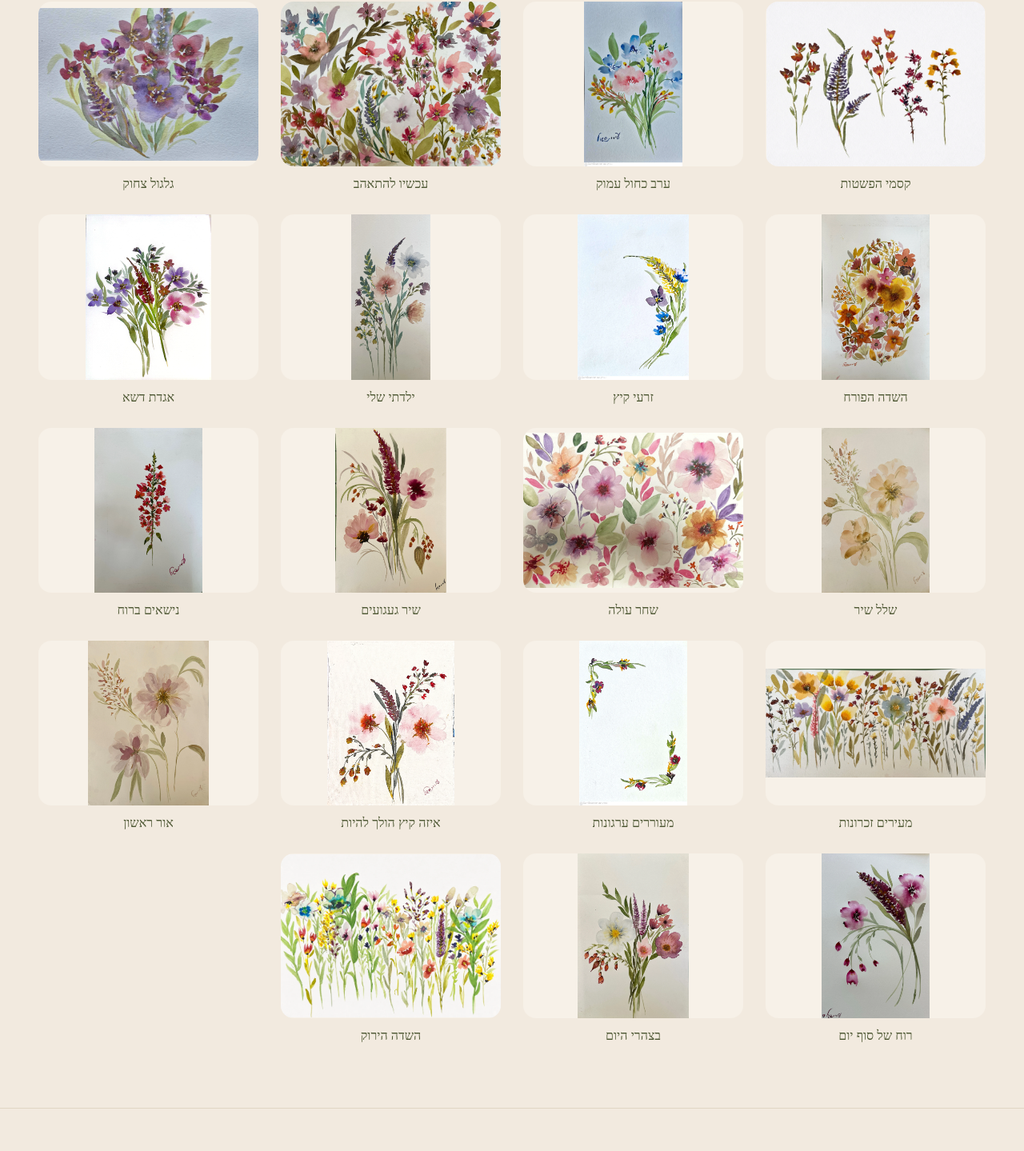
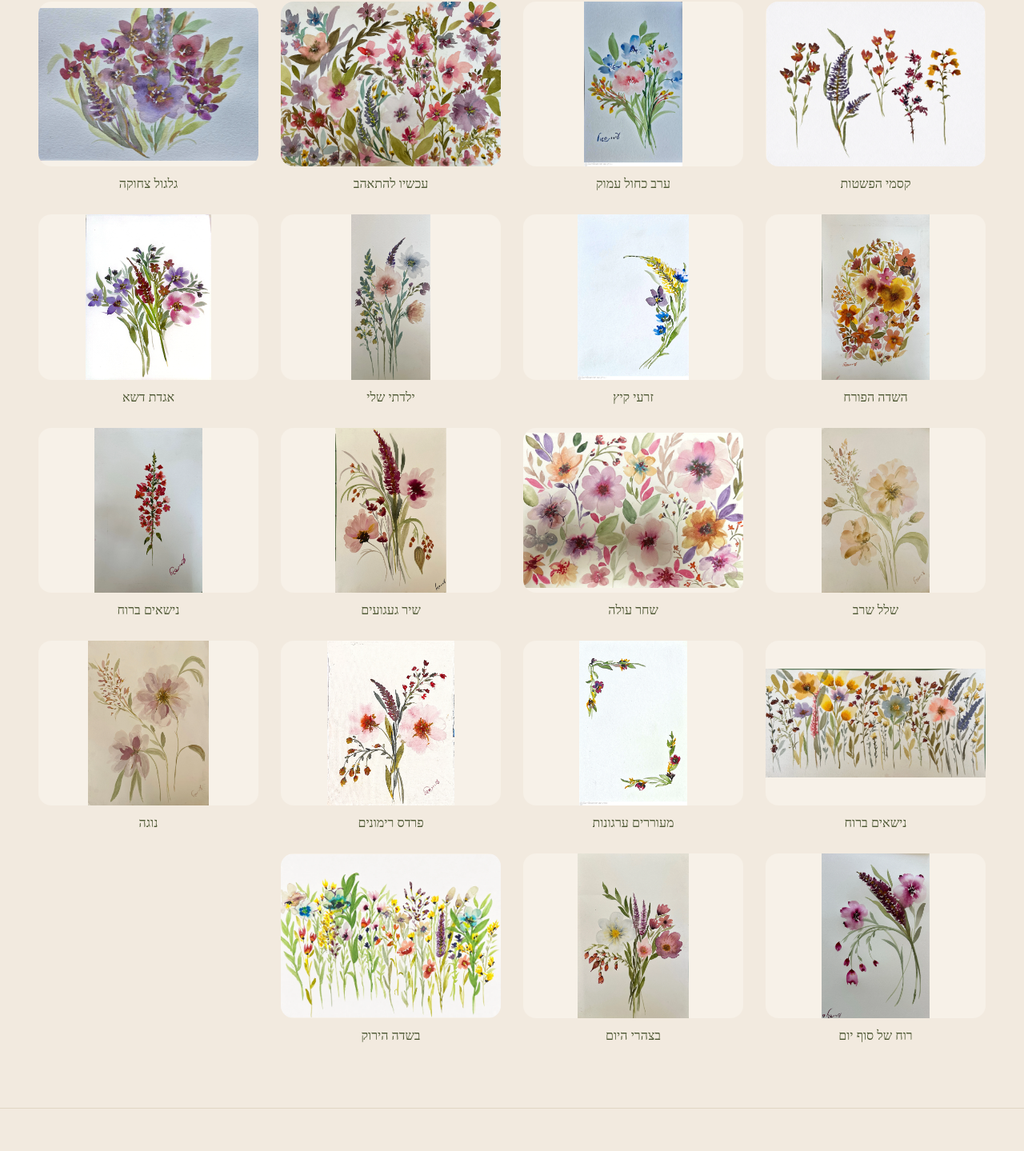
Before and after one commit to gaddyh/sagoliani, a React (Vite) app: page / in a window 1280 px wide. Shown: the part 3155-4594 px from the top of the page at 80% size. Built offline with nearby package versions, Linux system fonts and the light colour scheme; a web font is replaced by a local one.

Commit message:
names update

```diff
--- a/src/App.tsx
+++ b/src/App.tsx
@@ -239,7 +239,7 @@ function App() {
             <div className="gallery-poem">
               <p>״זרעי קיץ</p>
               <p>נישאים ברוח</p>
-              <p>מעירים זכרונות</p>
+              <p>נישאים ברוח</p>
               <p>מעוררים ערגונות</p>
               <p>זרעי קיץ</p>
               <p>באים בנחיריים</p>
--- a/src/data/gallery.ts
+++ b/src/data/gallery.ts
@@ -2,20 +2,20 @@ export const galleryArtworks = [
   { image: '/assets/gallery/gallery-01.webp', name: 'קסמי הפשטות' },
   { image: '/assets/gallery/gallery-02.webp', name: 'ערב כחול עמוק' },
   { image: '/assets/gallery/gallery-03.webp', name: 'עכשיו להתאהב' },
-  { image: '/assets/gallery/gallery-04.webp', name: 'גלגול צחוק' },
+  { image: '/assets/gallery/gallery-04.webp', name: 'גלגול צחוקה' },
   { image: '/assets/gallery/gallery-05.webp', name: 'השדה הפורח' },
   { image: '/assets/gallery/gallery-06.webp', name: 'זרעי קיץ' },
   { image: '/assets/gallery/gallery-07.webp', name: 'ילדתי שלי' },
   { image: '/assets/gallery/gallery-08.webp', name: 'אגדת דשא' },
-  { image: '/assets/gallery/gallery-09.webp', name: 'שלל שיר' },
+  { image: '/assets/gallery/gallery-09.webp', name: 'שלל שרב' },
   { image: '/assets/gallery/gallery-10.webp', name: 'שחר עולה' },
   { image: '/assets/gallery/gallery-11.webp', name: 'שיר געגועים' },
   { image: '/assets/gallery/gallery-12.webp', name: 'נישאים ברוח' },
-  { image: '/assets/gallery/gallery-13.webp', name: 'מעירים זכרונות' },
+  { image: '/assets/gallery/gallery-13.webp', name: 'נישאים ברוח' },
   { image: '/assets/gallery/gallery-14.webp', name: 'מעוררים ערגונות' },
-  { image: '/assets/gallery/gallery-15.webp', name: 'איזה קיץ הולך להיות' },
-  { image: '/assets/gallery/gallery-16.webp', name: 'אור ראשון' },
+  { image: '/assets/gallery/gallery-15.webp', name: 'פרדס רימונים' },
+  { image: '/assets/gallery/gallery-16.webp', name: 'נוגה' },
   { image: '/assets/gallery/gallery-17.webp', name: 'רוח של סוף יום' },
   { image: '/assets/gallery/gallery-18.webp', name: 'בצהרי היום' },
-  { image: '/assets/gallery/gallery-19.webp', name: 'השדה הירוק' },
+  { image: '/assets/gallery/gallery-19.webp', name: 'בשדה הירוק' },
 ]
```
